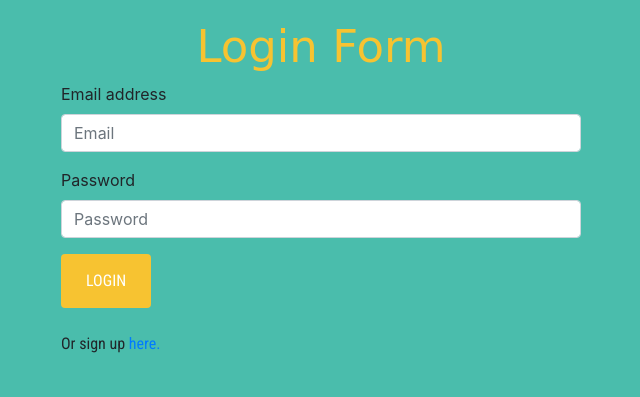
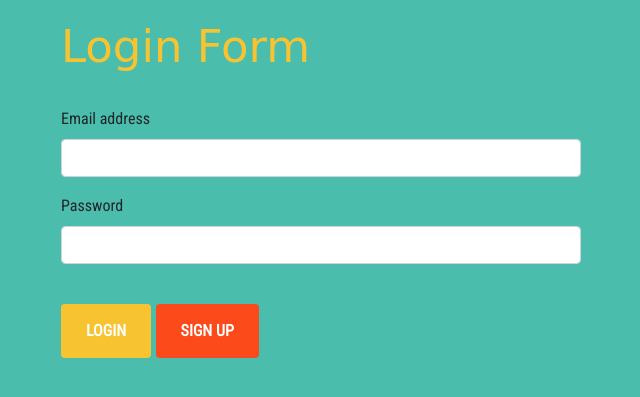
Before and after one commit to PrestonWeber/WhatsInMyPantry, a Node server app: page /login in a window 1280 px wide. Shown: the part 16-413 px from the top of the page, without its empty margins (44-684 px from the left). Run offline with Node 20, Linux system fonts and the light colour scheme; data that the repository does not hold is empty; some libraries are stand-ins or nearby versions; some web fonts are replaced.

Commit message:
jljsljflsdjfd

```diff
--- a/WhatsInMyPantry/public/styles/favorites_styles.css
+++ b/WhatsInMyPantry/public/styles/favorites_styles.css
@@ -58,11 +58,10 @@ p, h3, h4 {
     text-align: center;
     font-size: 16px;
     font-family: 'Roboto Condensed', sans-serif;
+    font-weight: bold;
   }
 
-  #eggs {
-    background-image: url(../images/eggs.jpg);
-  }
+
 
   /* Responsive columns - one column layout (vertical) on small screens */
   @media screen and (max-width: 600px) {
@@ -72,3 +71,33 @@ p, h3, h4 {
       margin-bottom: 20px;
     }
   }
+
+  #signup-top {
+    background-color: #FC4A1A;
+    padding: 5%;
+    margin-bottom: 10px;
+  }
+
+  #signup-redirect {
+  color: white;
+  text-decoration: none;
+  background-color:#FC4A1A;
+  border: none;
+  padding: 15px 25px;
+  text-align: center;
+  font-size: 16px;
+  font-family: 'Roboto Condensed', sans-serif;
+  }
+
+  a, a:hover {
+    text-decoration: none;
+    color: white;
+  }
+
+  label {
+    font-family: 'Roboto Condensed', sans-serif;
+  }
+
+  a, button {
+    font-weight: bold;
+  }
--- a/WhatsInMyPantry/views/login.handlebars
+++ b/WhatsInMyPantry/views/login.handlebars
@@ -7,20 +7,22 @@
   <div class="container">
     <div class="row">
       <div class="col-md-6 col-md-offset-3">
-        <h2>Login Form</h2>
+        <h2 class="text-left">Login Form</h2>
+        <br>
         <form class="login">
           <div class="form-group">
             <label for="exampleInputEmail1">Email address</label>
-            <input type="email" class="form-control" id="email-input" placeholder="Email">
+            <input type="email" class="form-control" id="email-input">
           </div>
           <div class="form-group">
             <label for="exampleInputPassword1">Password</label>
-            <input type="password" class="form-control" id="password-input" placeholder="Password">
+            <input type="password" class="form-control" id="password-input">
           </div>
+          <br>
           <button type="submit" class="btn btn-default" id="login-submit">LOGIN</button>
+          <button type="submit" class="btn btn-deafult" id="signup-redirect"><a href="/signup">SIGN UP</a></button>
         </form>
-        <br />
-        <p>Or sign up <a href="/">here.</a></p>
+        <br>
       </div>
     </div>
   </div>
```
Also changed, not shown: WhatsInMyPantry/views/signup.handlebars (+6 -2 lines), WhatsInMyPantry/public/images/veggies.jpg (added), WhatsInMyPantry/public/styles/styles.css (line endings or trailing spaces), WhatsInMyPantry/views/index.handlebars (line endings or trailing spaces).
